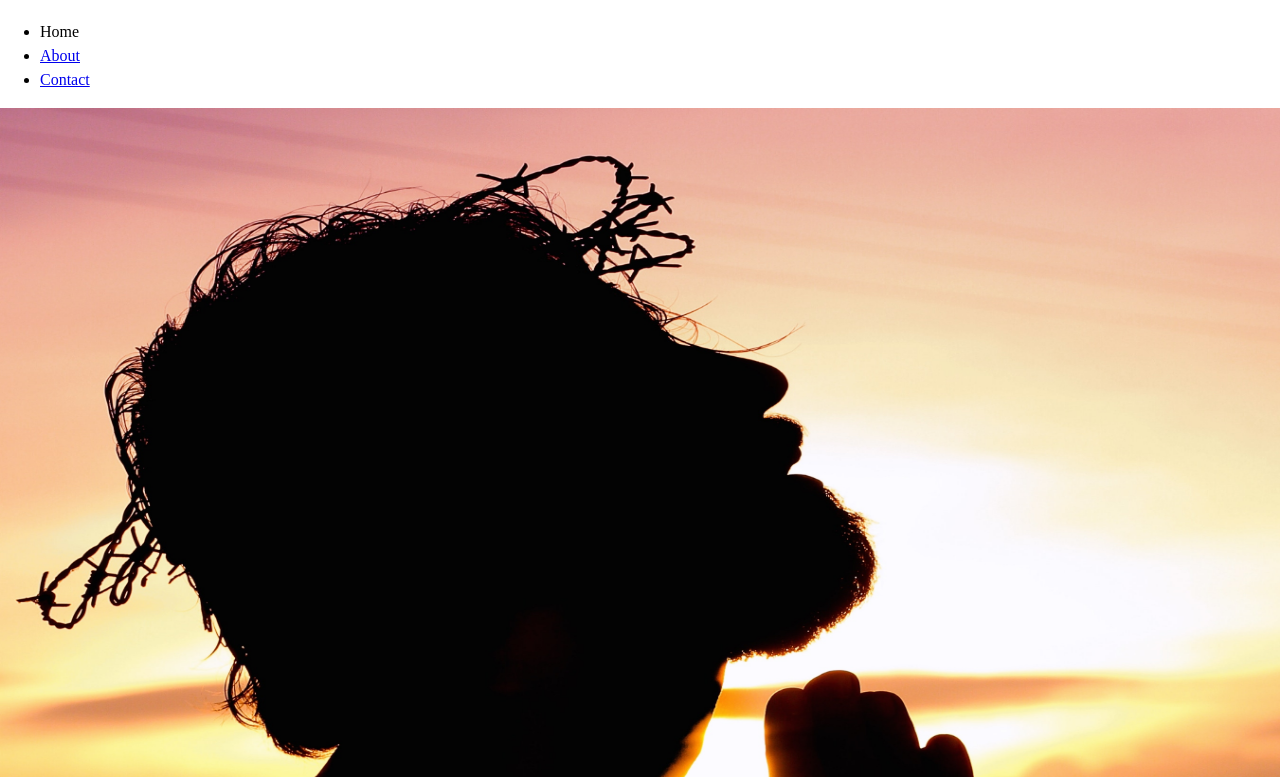
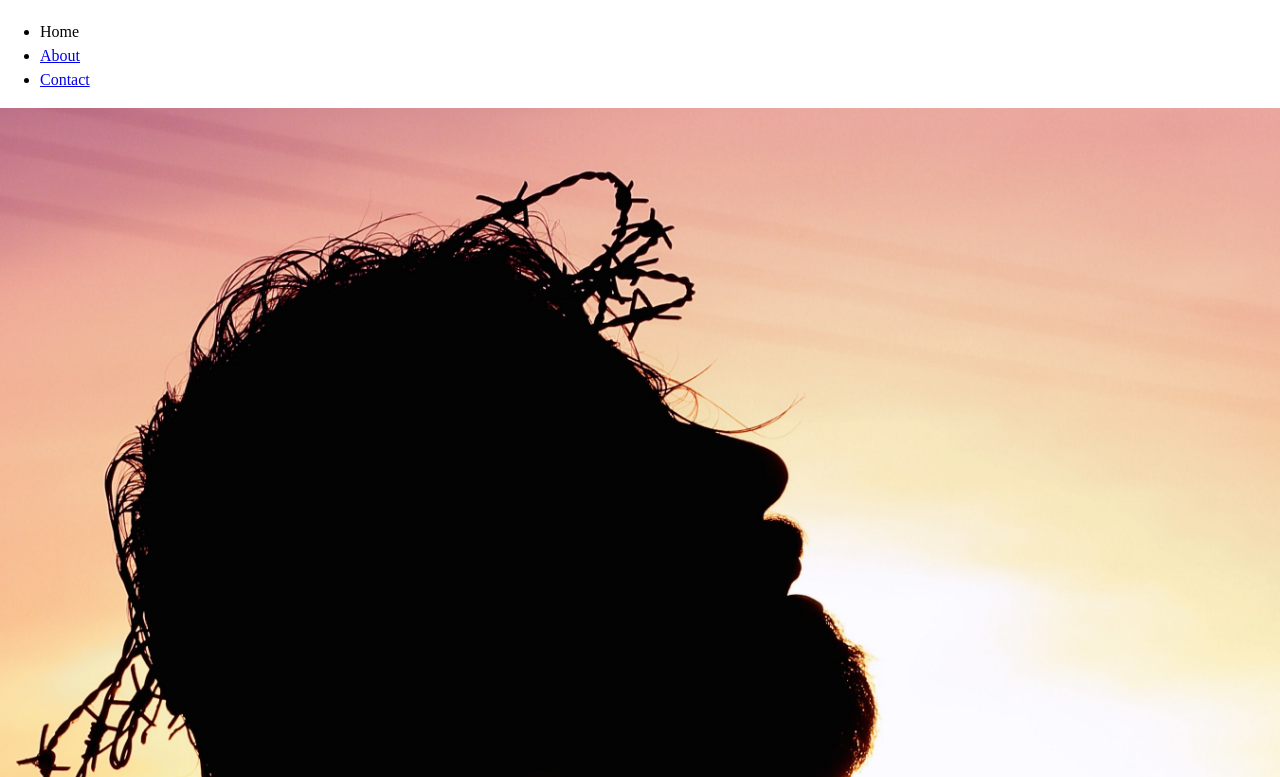
Before and after one commit to is-120-winter-2023/responsive-images-and-svg-Adammross1, a website: page index.html in a window 1280 px wide. Shown: the part 483-1260 px from the top of the page. Drawn offline with Linux system fonts and the light colour scheme.

Commit message:
remove intrinsic values from hero image

```diff
--- a/index.html
+++ b/index.html
@@ -53,7 +53,7 @@
     <source media="(min-width: 801px)" srcset="images/herochrist2000.jpg">
     <source media="(min-width: 401px)" srcset="images/herochrist800.jpg">
     <source media="(max-width: 400px)" srcset="images/herochrist400.jpg">
-    <img src="images/herochrist800.jpg" alt="Christ praying under a sunset" height="755" width="800">
+    <img src="images/herochrist800.jpg" alt="Christ praying under a sunset">
   </picture>
 
   <h1>Learning Christ-like Character</h1>
@@ -63,7 +63,7 @@
     <article>
       <h2>Learning Christ-like Character brings joy</h2>
       <figure>
-
+        <img src="images/lotw.jpg" alt="Jesus Christ" height="300" width="301">
         You can <a
           href="https://www.churchofjesuschrist.org/study/liahona/2017/10/youth/a-christlike-character?lang=eng">read
           Elder Bednar's talk</a> to learn about <strong>finding joy through Christ-like character</strong>.
```
